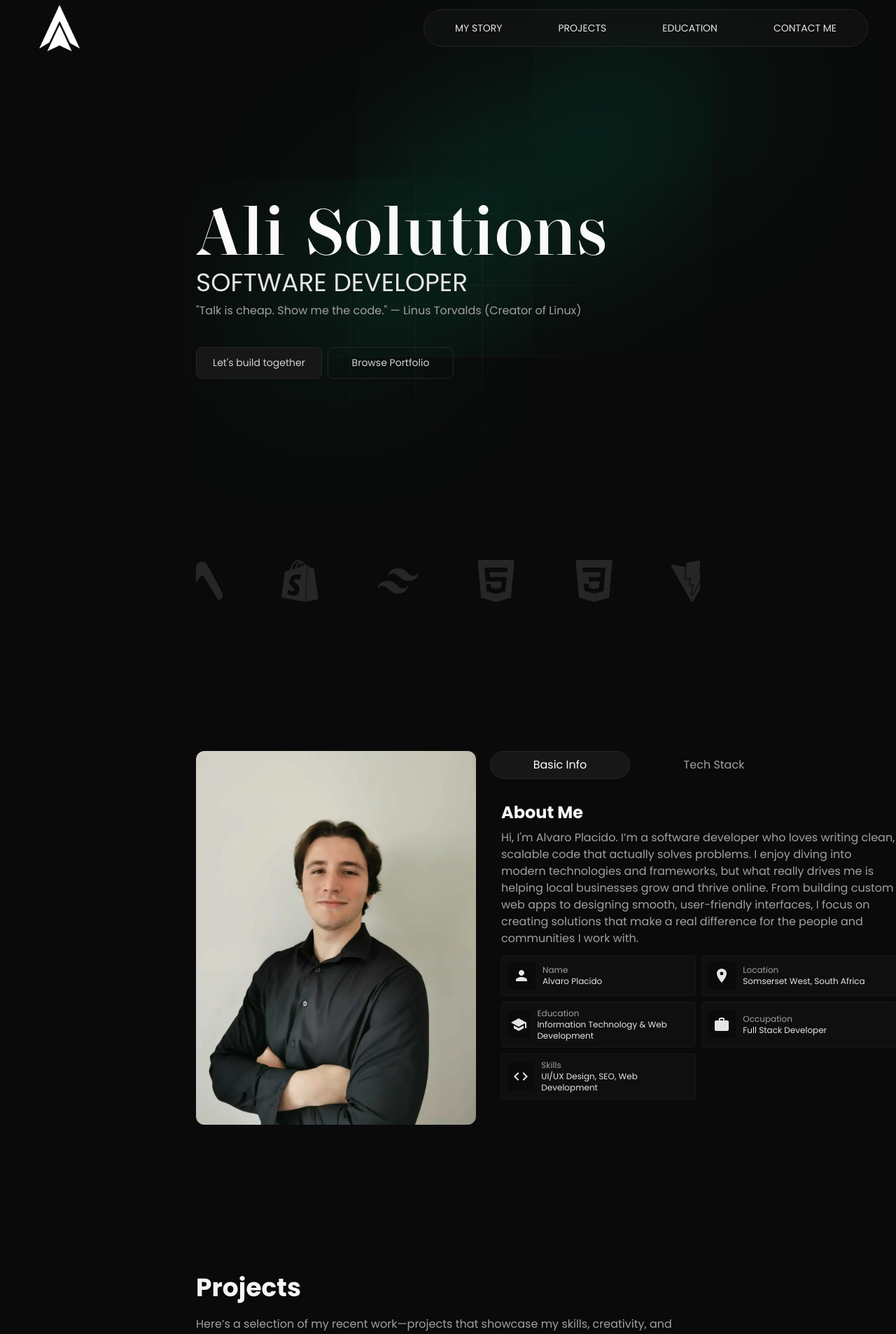
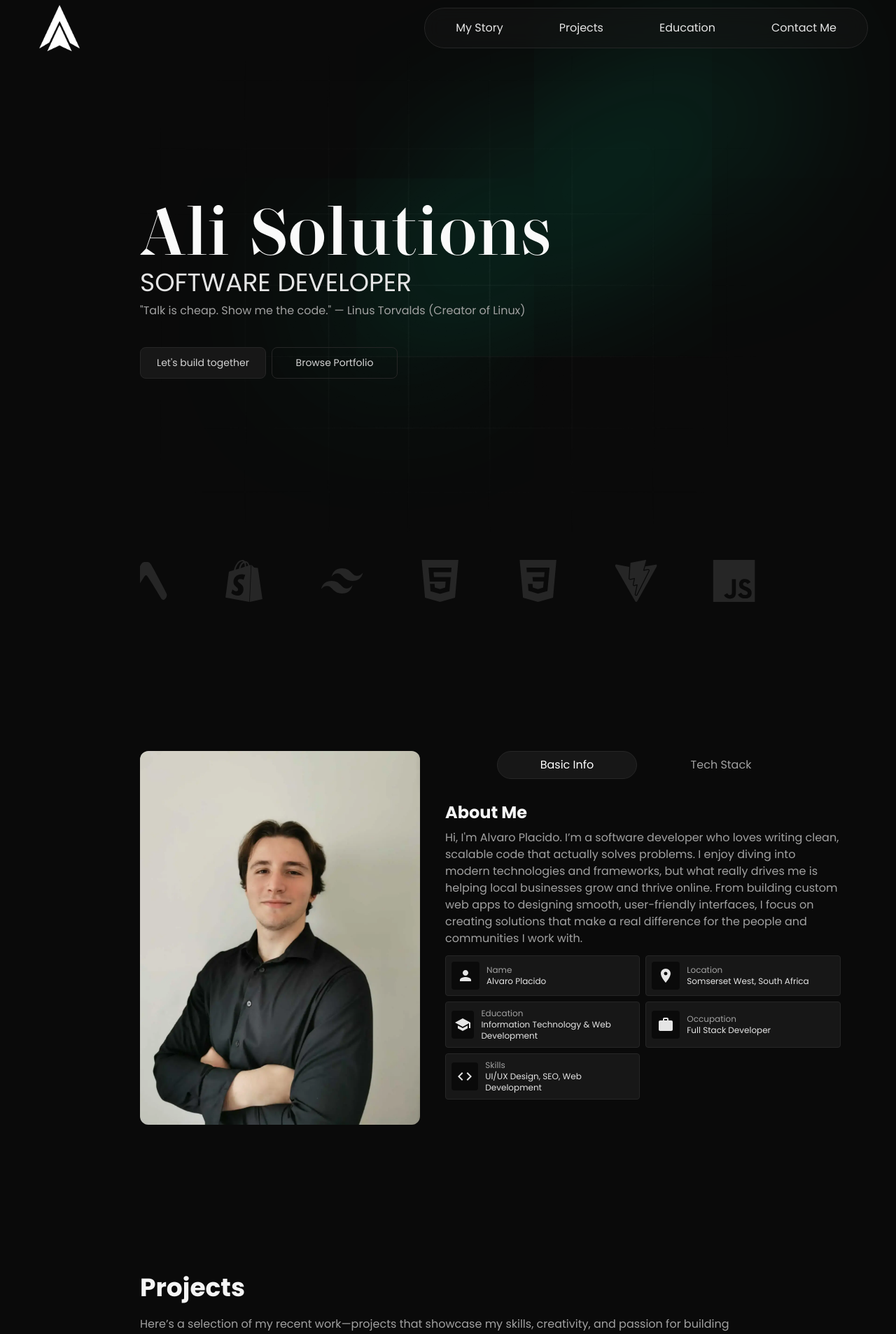
Before and after one commit to AlvaroP2003/alisolutions, a Next.js app: page / in a window 1280 px wide. Shown: the top 1906 px of the page at 70% size. Built offline with nearby package versions, Linux system fonts and the light colour scheme.

Commit message:
Added hamburger menu

```diff
--- a/app/components/Carousel/Header/header.tsx
+++ b/app/components/Carousel/Header/header.tsx
@@ -1,18 +1,23 @@
 import Image from "next/image"
 import Link from "next/link"
-import { useGSAP } from "@gsap/react"
-import gsap from "gsap"
-import { ScrollTrigger } from "gsap/ScrollTrigger"
 import Hamburger from "hamburger-react";
+import { useState } from "react"
 
-export default function Header() {
+export default function Header({showOverlay,setShowOverlay}) {
+  const [showMenu, setShowMenu] = useState(false)
 
-const headerData = [
-  { title: 'MY STORY', link: 'about' },
-  { title: 'PROJECTS', link: 'projects' },
-  { title: 'EDUCATION', link: 'education' },
-  { title: 'CONTACT ME', link: 'contact' }
-];
+  const headerData = [
+    { title: 'My Story', link: 'about' },
+    { title: 'Projects', link: 'projects' },
+    { title: 'Education', link: 'education' },
+    { title: 'Contact Me', link: 'contact' }
+  ];
+
+  const toggleMenu = () => {
+      setShowOverlay(!showOverlay)
+      setShowMenu(!showMenu)
+  }
+
 
     return (
         <header className="h-[10vh] flex items-center justify-between sticky top-0 px-5 lg:px-10 z-50">
@@ -29,7 +34,7 @@ const headerData = [
                     <ul className="flex">
                       {headerData.map((item,index) => (
                         <li key={index} className="flex">
-                        <Link  href={`#${item.link}`} className="header-items text-sm px-10 py-3 text-neutral-200 hover:bg-neutral-800 hover:text-white cursor-pointer transition-all rounded-full">
+                        <Link  href={`#${item.link}`} className="header-items px-10 py-3 text-neutral-200 hover:bg-neutral-800 hover:text-white cursor-pointer transition-all rounded-full">
                             {item.title}
                         </Link>
                         </li>
@@ -37,9 +42,25 @@ const headerData = [
                     </ul>
                   </nav>
 
-              <div className="text-neutral-50 block lg:hidden bg-neutral-900 border border-neutral-800 rounded-lg">
+              <button
+                onClick={() => toggleMenu()}
+                className="text-neutral-50 block lg:hidden bg-neutral-900 border border-neutral-800 rounded-lg">
                 <Hamburger size={20}/>
+              </button>
+
+
+              {showMenu ?
+              <div className="absolute right-5 top-20 bg-neutral-900/70 backdrop-blur-2xl border border-neutral-800 p-5 w-[250px] rounded-lg z-50">
+                <ul className="flex flex-col gap-5 text-neutral-200">
+                    {headerData.map((item,index) => (
+                      <li key={index}>
+                        <Link href={item.link}>{item.title}</Link>
+                      </li>
+                    ))}
+                </ul>
               </div>
+              : null
+                  }
 
          </header>
     )
--- a/app/components/Carousel/Sections/About/about.tsx
+++ b/app/components/Carousel/Sections/About/about.tsx
@@ -16,10 +16,11 @@ export default function MyStory() {
 
 
     return (
-       <section id="about" className="relative flex items-center justify-center h-[100vh] mb-[10vh]">
+       <section id="about" className="relative flex items-center justify-center lg:h-[100vh] mb-[10vh]">
 
           <div className="relative flex gap-5 flex-col lg:flex-row">
-            {/* Image */}
+
+
             <Image
               className="main-img rounded-xl object-cover"
               src="/about-me.webp"
@@ -29,9 +30,9 @@ export default function MyStory() {
             />
 
             <div className="relative content">
-              <div className="flex gap-5 mb-4">
+              <div className="flex gap-2.5 lg:gap-5 mb-4 justify-center">
                 <button
-                  className={`cursor-pointer w-[200px] h-[40px] ${
+                  className={`cursor-pointer w-[170px] lg:w-[200px] h-[40px] ${
                     activeTab === ActiveTab.Info ? 'bg-neutral-900 rounded-full text-white border border-neutral-800' : 'text-neutral-400 hover:text-neutral-100'
                   }`}
                   onClick={() => setActiveTab(ActiveTab.Info)}
@@ -39,7 +40,7 @@ export default function MyStory() {
                   Basic Info
                 </button>
                 <button
-                  className={`cursor-pointer w-[200px] h-[40px] ${
+                  className={`cursor-pointer w-[170px] lg:w-[200px] h-[40px] ${
                     activeTab === ActiveTab.Stack ? 'bg-neutral-900 rounded-full text-white border border-neutral-800' : 'text-neutral-400 hover:text-neutral-100'
                   }`}
                   onClick={() => setActiveTab(ActiveTab.Stack)}
@@ -48,12 +49,24 @@ export default function MyStory() {
                 </button>
               </div>
 
-              <div className="container relative w-[600px] h-full overflow-hidden">
-                <div className={`absolute ${activeTab == ActiveTab.Info ? 'left-0' : 'left-[-600px]'} top-0 wrapper flex w-fit transition-all`}>
-                 <BasicInfo/>
-                 <TechStack/>
+             <div className="relative w-[400px] lg:w-[600px] overflow-hidden">
+               <div
+                  className="flex transition-transform duration-100 ease-in-out"
+                  style={{
+                    transform:
+                      activeTab === ActiveTab.Info
+                        ? 'translateX(0)'
+                        : `translateX(-${typeof window !== 'undefined' && window.innerWidth >= 1024 ? 600 : 400}px)`,
+                  }}
+                >
+                <div className="w-[600px]">
+                  <BasicInfo />
+                </div>
+                <div className="w-[600px]">
+                  <TechStack />
                 </div>
               </div>
+            </div>
 
             </div>
 
--- a/app/components/Carousel/Sections/About/basic_info.tsx
+++ b/app/components/Carousel/Sections/About/basic_info.tsx
@@ -31,7 +31,7 @@ export default function BasicInfo() {
   ];
 
   return (
-    <div className=" p-4 rounded w-[600px]">
+    <div className=" p-4 rounded w-[400px] lg:w-[600px]">
       {/* About Me */}
       <h2 className="text-neutral-100 text-2xl font-bold mb-2">About Me</h2>
       <p className="text-neutral-400 mb-3">
@@ -47,7 +47,7 @@ export default function BasicInfo() {
         {aboutMeDetails.map((item, index) => (
           <div
             key={index}
-            className="flex gap-2.5 items-center w-[49%] bg-neutral-900/40 border border-neutral-900 rounded p-2 hover:bg-neutral-800 transition-all cursor-pointer"
+            className="flex gap-2.5 items-center w-[100%] lg:w-[49%] bg-neutral-900 border border-neutral-800 rounded p-2 hover:bg-neutral-800 transition-all cursor-pointer"
           >
             <div className="w-[40px] h-[40px] bg-neutral-950 rounded flex items-center justify-center">
               {item.icon}
--- a/app/components/Carousel/Sections/About/tech_stack.tsx
+++ b/app/components/Carousel/Sections/About/tech_stack.tsx
@@ -21,7 +21,7 @@ export default function TechStack() {
   ];
 
   return (
-    <div className="p-4 rounded w-[600px]">
+    <div className="p-4 rounded  w-[400px] lg:w-[600px]">
       <h2 className="text-neutral-200 text-2xl font-bold mb-4">Tech Stack</h2>
       {techStack.map((item, idx) => (
         <div key={idx} className="mb-4">
--- /dev/null
+++ b/app/components/Overlay/overlay.tsx
@@ -0,0 +1,9 @@
+
+
+
+export default function Overlay() {
+    return (
+        <div className="aboslute inset-0 fixed backdrop-blur-sm z-40 bg-black/20">
+        </div>
+    )
+}
--- a/app/globals.css
+++ b/app/globals.css
@@ -11,6 +11,7 @@
   --n910: #1b1b1d;
   --n880: #272729;
 }
+
 html {
   scroll-behavior: smooth;
 }
--- a/app/page.tsx
+++ b/app/page.tsx
@@ -7,21 +7,28 @@ import About from "./components/Carousel/Sections/About/about";
 import Projects from "./components/Carousel/Sections/projects";
 import Education from "./components/Carousel/Sections/education";
 import Contact from "./components/Carousel/Sections/contact";
+import { useState } from "react";
+import Overlay from "./components/Overlay/overlay";
 
 
 export default function Home() {
 
+  const [showOverlay,setShowOverlay] = useState(false)
+
   return (
-    <main >
-        <Header/>
-        <div className="relative px-7.5 lg:px-70">
+    <div className="relative">
+        <Header
+          showOverlay={showOverlay}
+          setShowOverlay={setShowOverlay}/>
+        <main className="relative px-7.5 lg:px-50">
           <Hero/>
           <Carousel/>
           <About/>
           <Projects/>
           <Education/>
           <Contact/>
-        </div>
-    </main>
+          {showOverlay ? <Overlay/> : null}
+        </main>
+    </div>
   );
 }
```
